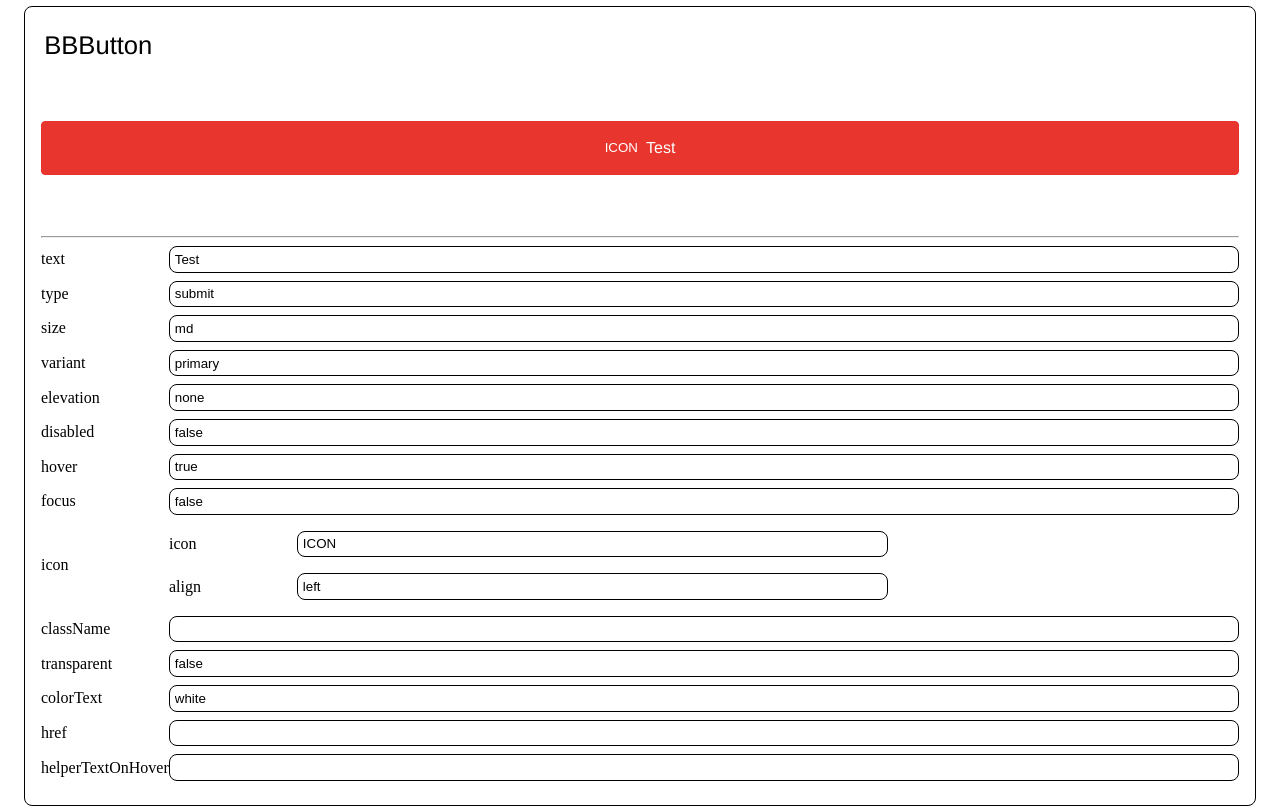
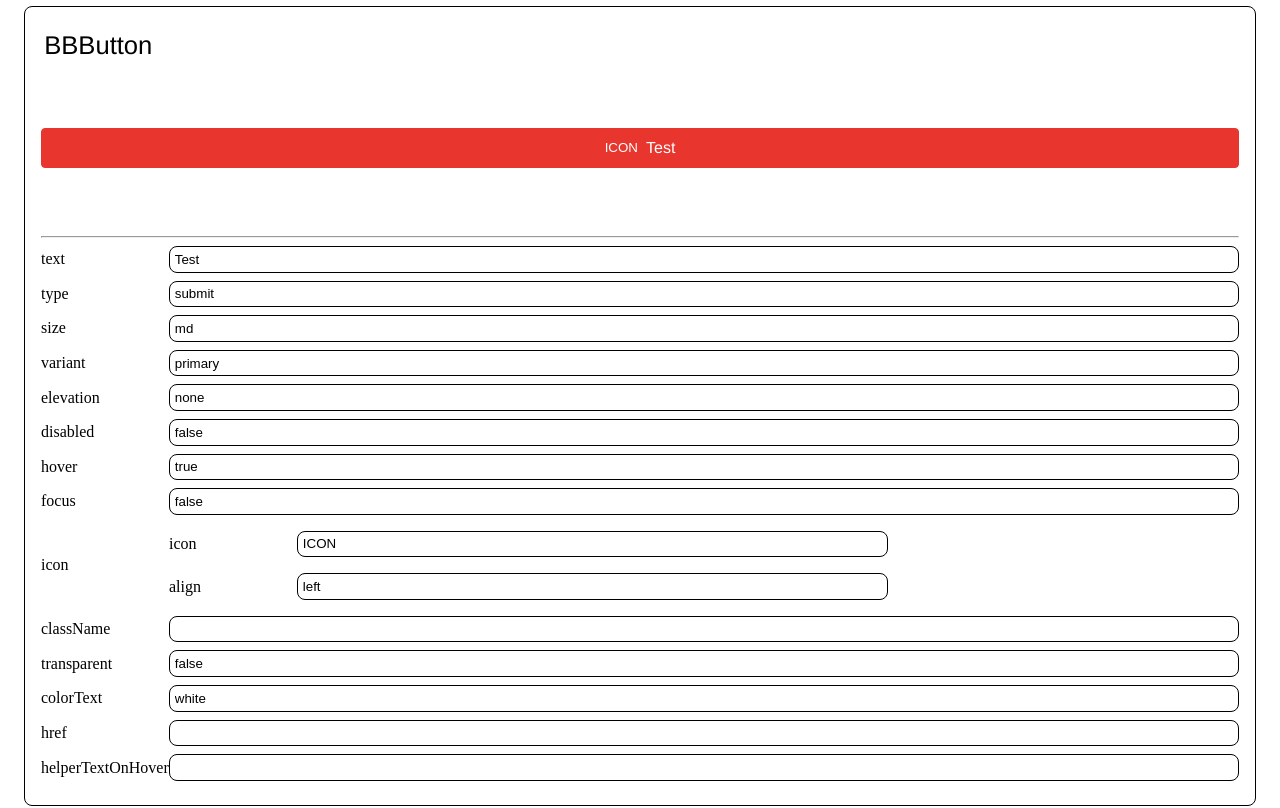
Before and after one commit to dan1229/nextjs-base-blocks, a Next.js app: page / in a window 1280 px wide. Shown: the part 800-1608 px from the top of the page. Built offline with nearby package versions, Linux system fonts and the light colour scheme.

Commit message:
### [1.1.3] - 2024-04-22 - `BBButton` removed `min-height` for styling

```diff
--- a/src/bbbutton/styles.module.scss
+++ b/src/bbbutton/styles.module.scss
@@ -47,7 +47,6 @@ $black: var(--black, #000000);
 
 //container main with hover classes
 .containerMain {
-  min-height: 2rem;
   width: 100%;
   height: 100%;
   display: flex;
```
Also changed, not shown: 2 other files (tests, documents, lock files or other folders).
